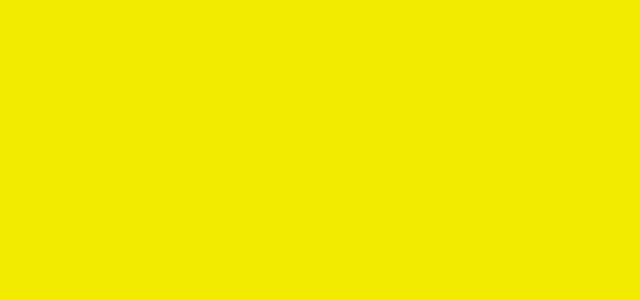
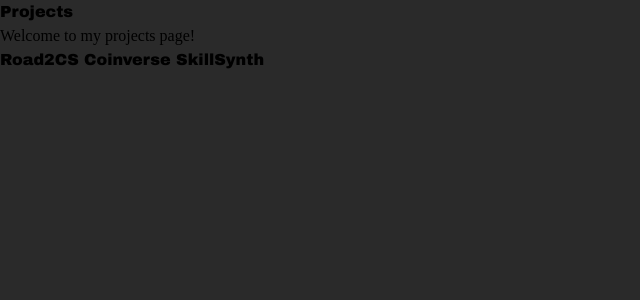
Before and after one commit to AlexRz101/Personal-Portfolio, a React (Vite) app in the folder Portfolio/: page /view-my-work in a window 1280 px wide. Before the commit this address had no page. Shown: the top 300 px of the page, without its empty margins (0-640 px from the left). Built offline with nearby package versions, Linux system fonts and the light colour scheme.

Commit message:
Placeholers/general outline added to pages

```diff
--- a/Portfolio/src/App.css
+++ b/Portfolio/src/App.css
@@ -10,13 +10,18 @@
 }
 
 body {
-  background-color: #f2e900 ;
+  background-color: #2a2a2a ;
+}
+
+.about {
+  background-color: #f2e900;
 }
 
 .background-container {
   position: relative;
   width: 100%;
   height: 100vh;
+  background-color: #f2e900;
 }
 
 .image1 {
@@ -24,6 +29,7 @@ body {
   left: 63%;
   top: 5%;
   width: 700px;
+  z-index: 2;
 }
 
 .image2 {
@@ -31,6 +37,7 @@ body {
   left: 55%;
   top: 30%;
   width: 500px;
+  z-index: 2;
 }
 
 .half-circle {
@@ -42,7 +49,7 @@ body {
   height: 110vh;
   background-color: black;
   border-radius: 50%;
-  z-index: -1;
+  z-index: 1;
 }
 
 .background-container::before {
--- a/Portfolio/src/App.tsx
+++ b/Portfolio/src/App.tsx
@@ -12,7 +12,7 @@ function App() {
         <Route path="/" element={<Home />} />
         <Route path="/about" element={<About />} />
         <Route path="/contact" element={<Contact />} />
-        <Route path="/projects" element={<Projects />} />
+        <Route path="/view-my-work" element={<Projects />} />
       </Routes>
     </BrowserRouter>
   )
--- a/Portfolio/src/pages/About.tsx
+++ b/Portfolio/src/pages/About.tsx
@@ -1,8 +1,13 @@
 function About() {
     return (
-        <div>
-            <h1>About Me</h1>
+        <div className="about h-screen flex justify-center items-center flex-col">
+            <h1 className="text">About Me</h1>
             <p>Welcome to my about page!</p>
+            <p>My name is Alexander Ruiz and I am a passionate Web Developer/Software Engineer. <br></br>
+                I have experience in building web applications using modern technologies such as React, Spring Boot and PostgreSQL. <br></br>
+                I enjoy solving complex problems and creating efficient solutions. <br></br>
+                In my free time, I like to explore new technologies and work on personal projects to enhance my skills.
+            </p>
         </div>
     );
 }
--- a/Portfolio/src/pages/Contact.tsx
+++ b/Portfolio/src/pages/Contact.tsx
@@ -1,8 +1,11 @@
 function Contact() {
     return (
-        <div className="min-h-screen bg-[#1a1a1a]">
-            <h1 className="text-white">Contact</h1>
+        <div className="h-screen flex justify-center items-center flex-col bg-[#1a1a1a]">
+            <h1 className="text text-[#f2e900]">Contact</h1>
             <p className="text-white">Welcome to my contact page!</p>
+            <p className="text-white">You can reach me at:<br></br>
+                <a href="mailto:prestigealexx@gmail.com" className="text text-[#f2e900] hover:underline">prestigealexx@gmail.com</a>
+            </p>
         </div>
     );
 }
--- a/Portfolio/src/pages/Home.tsx
+++ b/Portfolio/src/pages/Home.tsx
@@ -1,6 +1,6 @@
 import firstImage from '../assets/craiyon_133348_image.png'
 import secondImage from '../assets/craiyon_133437_image.png'
-import { Link } from 'react-router-dom'
+import { Link } from 'react-router-dom';
 
 function Home() {
   return (
@@ -10,9 +10,9 @@ function Home() {
       <div className="flex flex-col gap-2 absolute left-[27%] top-[47%] -translate-x-1/2 -translate-y-1/2">
           <h1 className="text-8xl [text-shadow:0_0_10px_#00f0ff,0_0_20px_#00f0ff44]">Alexander Ruiz</h1>
           <h2 className="text-6xl [text-shadow:0_0_10px_#00f0ff,0_0_20px_#00f0ff44]">Web Developer/SWE</h2>
-          <Link className="text text-6xl" to="/view-my-work"> View my work </Link>
-          <Link className="text text-6xl" to="/about">About Me</Link>
-          <Link className="text text-6xl" to="/contact">Contact Me</Link>
+          <Link to="/view-my-work" className="text text-6xl">View My Work</Link>
+          <Link to="/about" className="text text-6xl">About Me</Link>
+          <Link to="/contact" className="text text-6xl">Contact Me</Link>
       </div>
 
       <img src={firstImage} alt="description" className="image1" />
--- a/Portfolio/src/pages/Projects.tsx
+++ b/Portfolio/src/pages/Projects.tsx
@@ -1,8 +1,11 @@
 function Projects() {
     return (
-        <div className="min-h-screen bg-[#1a1a1a]">
-            <h1 className="text-white">Projects</h1>
+        <div className="h-screen flex justify-center items-center flex-col bg-[#1a1a1a]">
+            <h1 className="text text-[#f2e900]">Projects</h1>
             <p className="text-white">Welcome to my projects page!</p>
+            <a href="https://road2cs.vercel.app/" className="text text-[#f2e900] hover:underline"> Road2CS </a>
+            <a href="https://coinverse-exchange.vercel.app/" className="text text-[#f2e900] hover:underline"> Coinverse </a>
+            <a href="https://github.com/AlexRz101/SkillSynth" className="text text-[#f2e900] hover:underline"> SkillSynth </a>
         </div>
     );
 }
```
